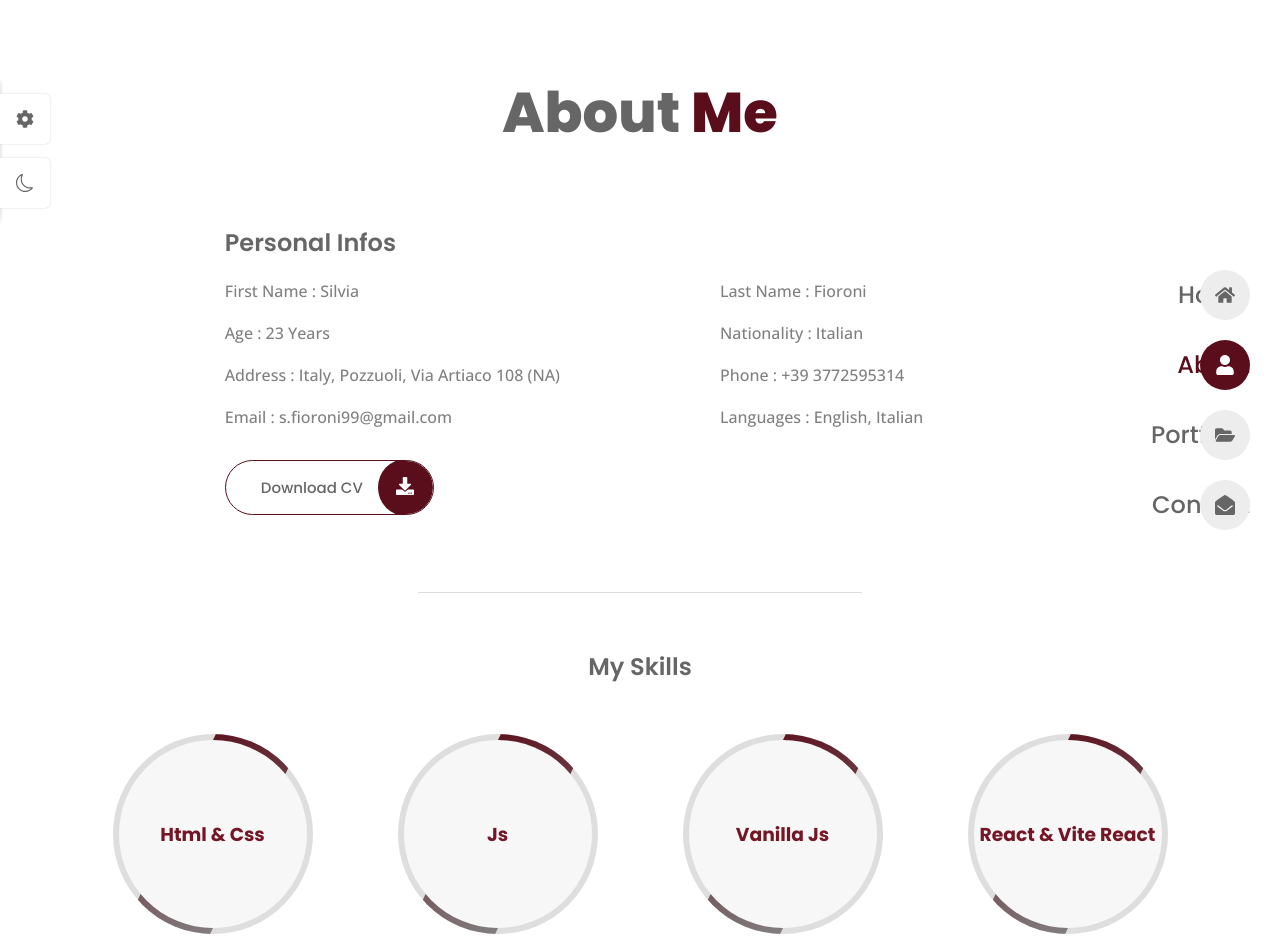
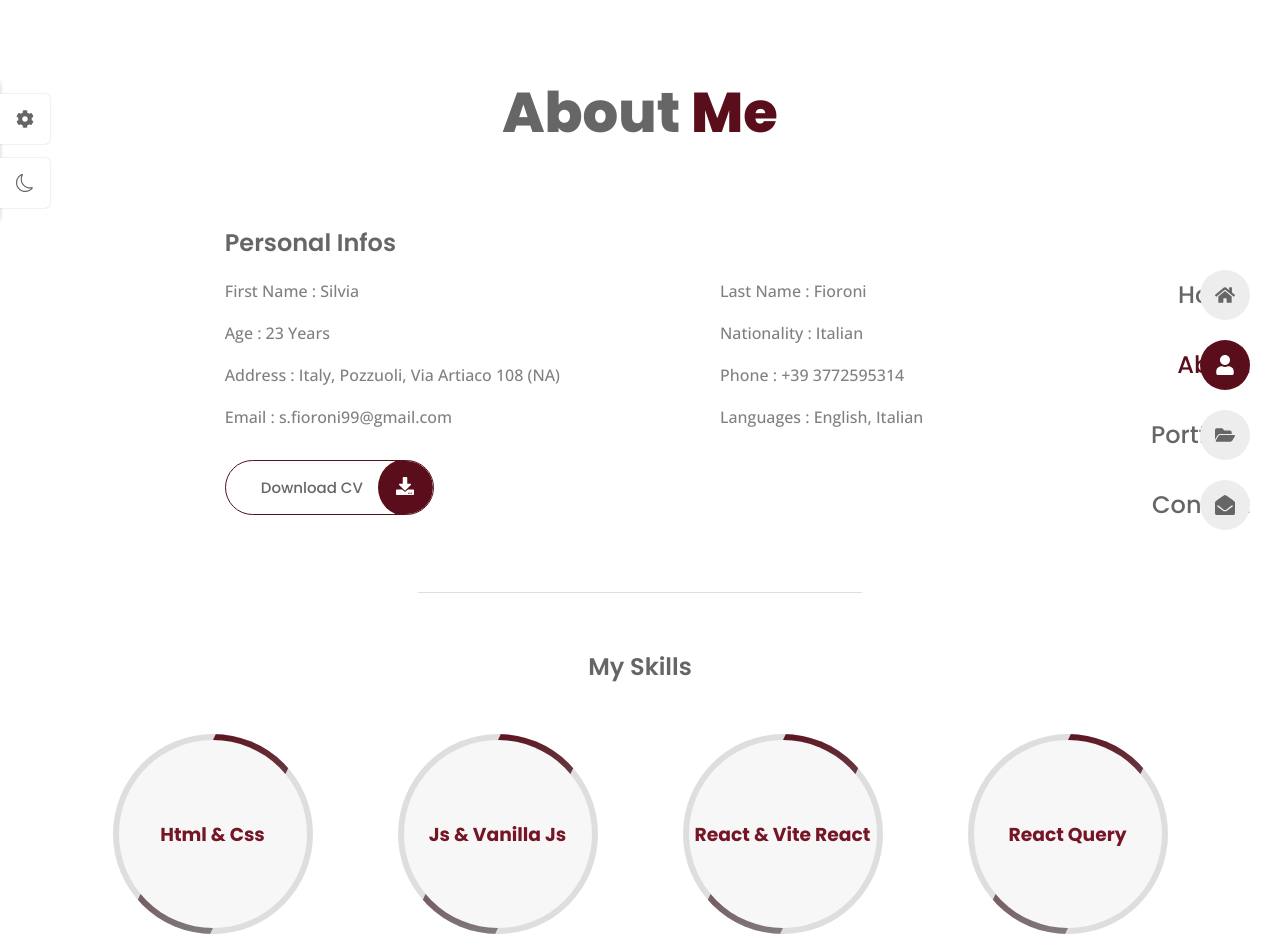
Before and after one commit to SuperBona/My-own-Portfolio-app, a React (Vite) app: page /about in a window 1280 px wide. Shown: the top 952 px of the page. Built offline with nearby package versions, Linux system fonts and the light colour scheme.

Commit message:
Update data.jsx

```diff
--- a/src/data.jsx
+++ b/src/data.jsx
@@ -213,22 +213,21 @@ export const skills = [
 
   {
     id: 2,
-    title: 'Js',
+    title: 'Js & Vanilla Js',
     percentage: '',
   },
 
   {
     id: 3,
-    title: 'Vanilla Js',
+    title: 'React & Vite React',
     percentage: '',
   },
 
   {
     id: 5,
-    title: 'React & Vite React',
+    title: 'React Query',
     percentage: '',
   },
-
   {
     id: 6,
     title: 'React Router',
```
